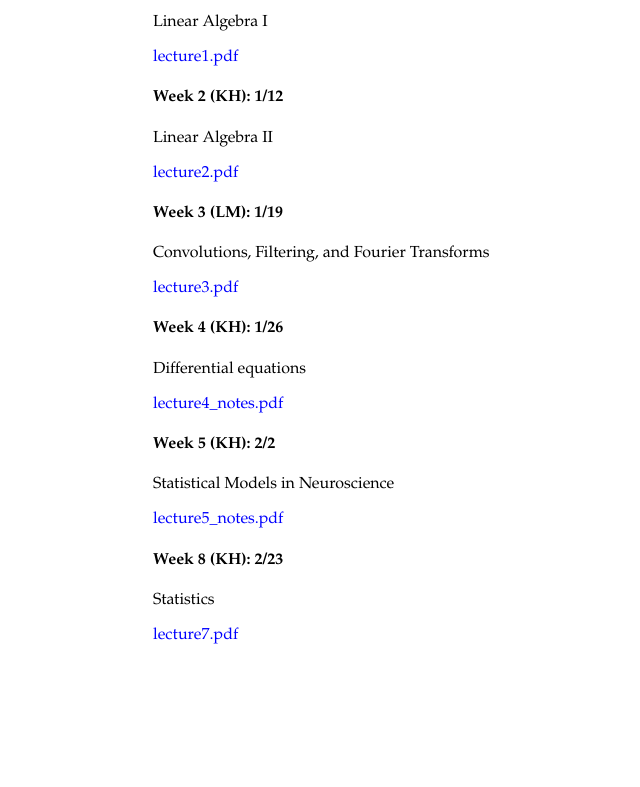
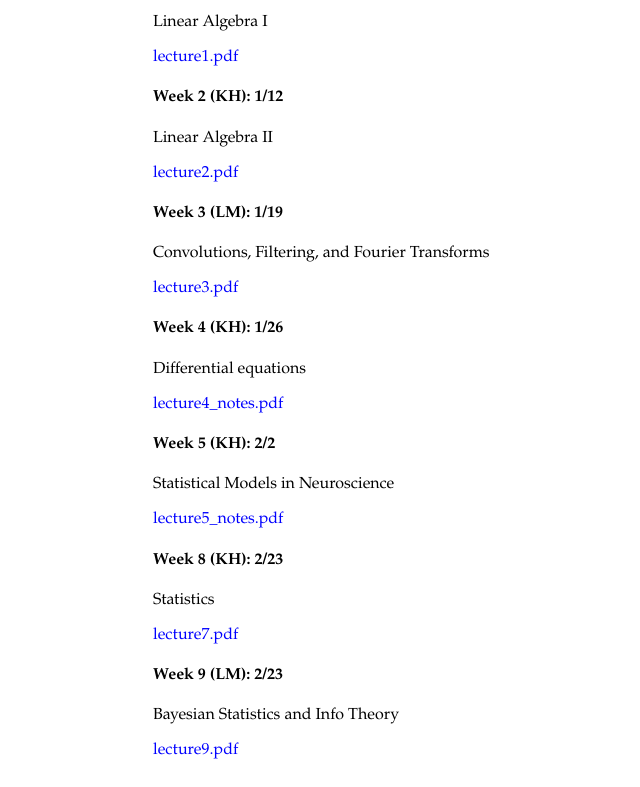
Before and after one commit to lmcintosh/nbio228, a plain HTML site: page lectures.html in a window 1280 px wide. Shown: the part 362-1149 px from the top of the page, without its empty margins (170-810 px from the left). Before the commit the page ends 1034 px from the top, so only its background shows below. Drawn offline with Linux system fonts and the light colour scheme.

Commit message:
added lecture 9

```diff
--- a/lectures.html
+++ b/lectures.html
@@ -68,9 +68,9 @@ a:active {
 					<h4>Week 8 (KH): 2/23</h4>
                     <p> Statistics </p>
 					<p><a href="lectures/Week7_Statistics.pdf"><font color="blue">lecture7.pdf</font></a></p>
-
-
-
+					<h4>Week 9 (LM): 2/23</h4>
+                    <p> Bayesian Statistics and Info Theory </p>
+					<p><a href="lectures/Week9_Bayes_Info_Theory.pdf"><font color="blue">lecture9.pdf</font></a></p>
 				</td>
 			</tr>
 		</table>
```
Also changed, not shown: 1 other file.
